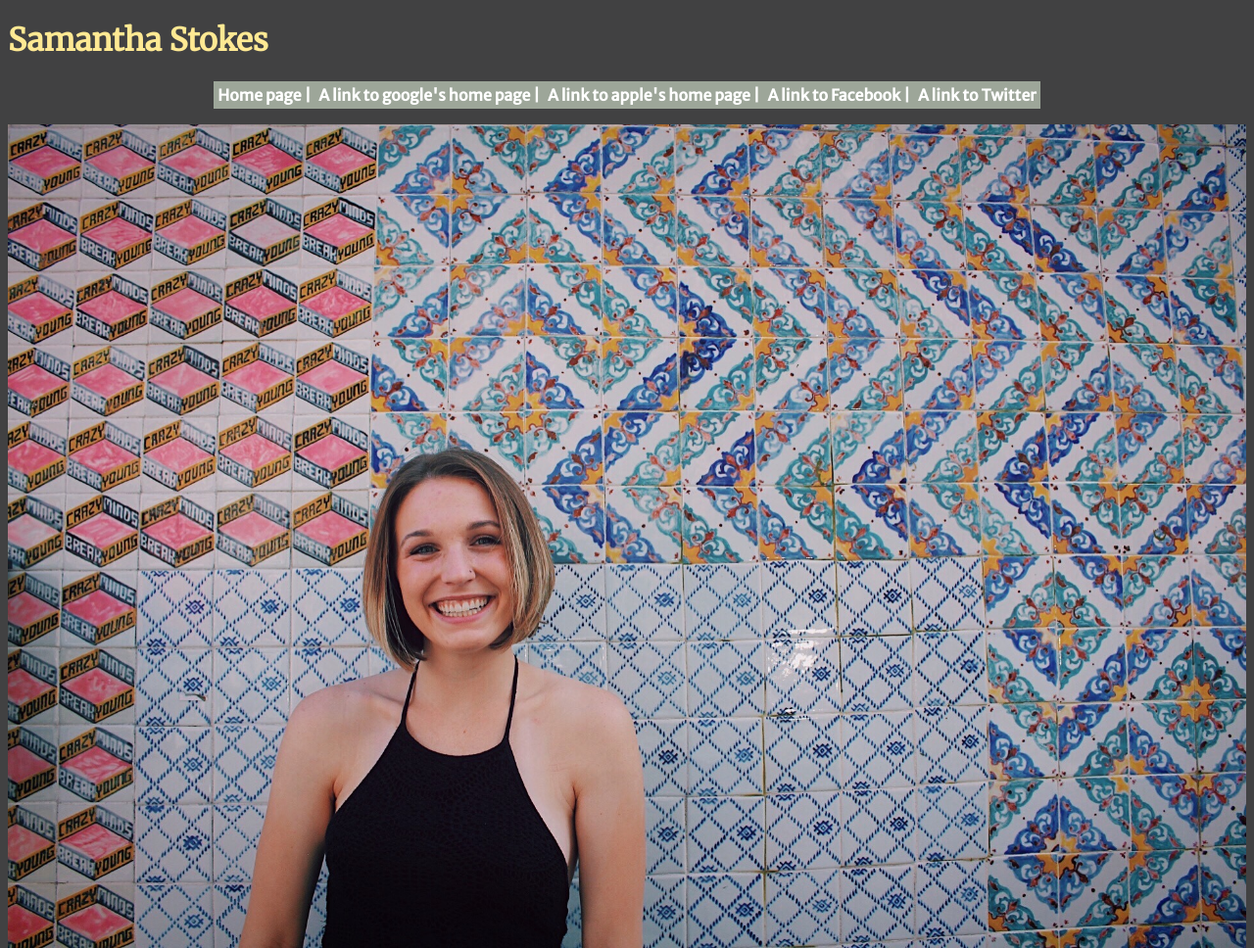
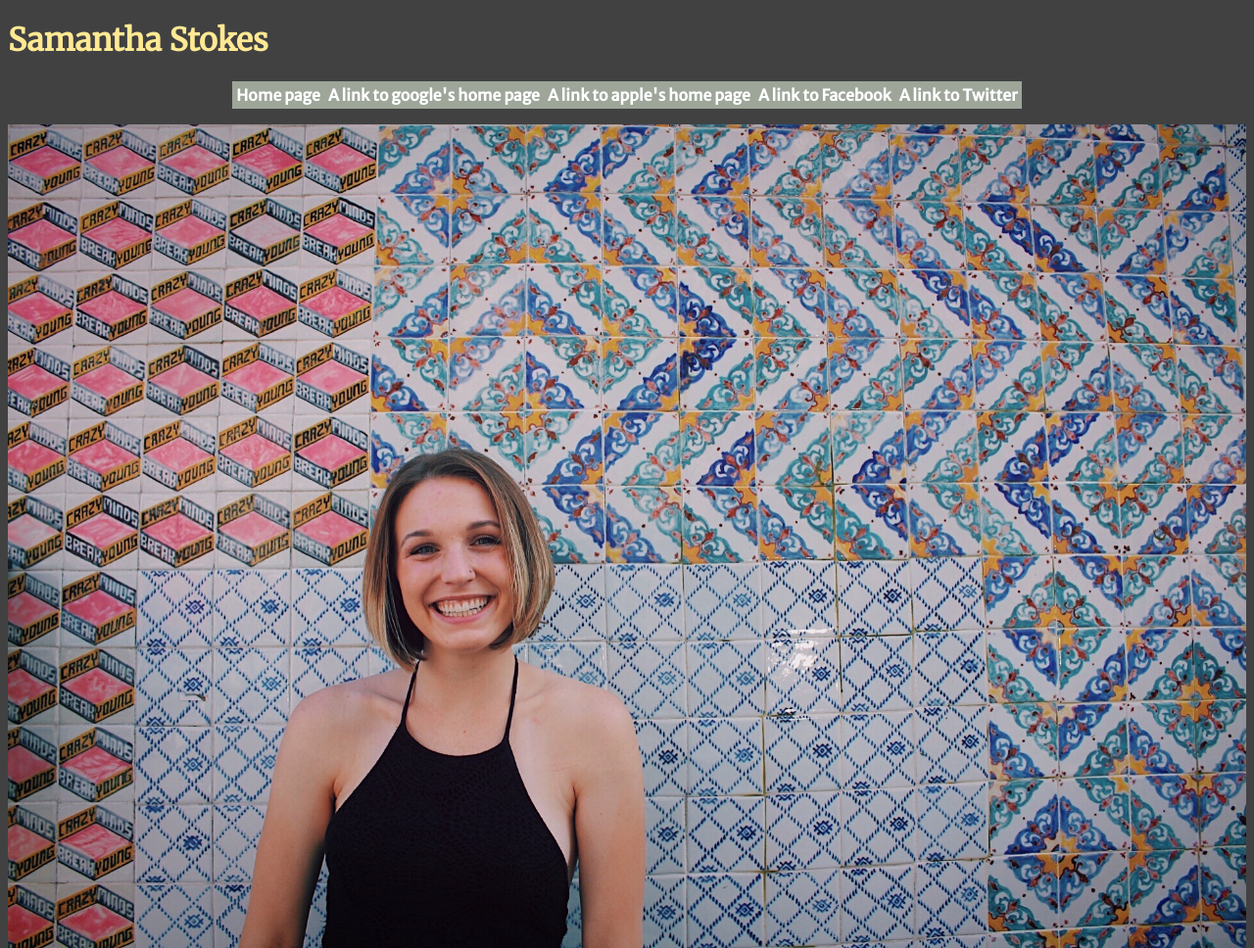
Before and after one commit to J4502-fs17/sjskw6, a plain HTML site: page index.html in a window 1280 px wide. Shown: the top 968 px of the page at 98% size. Drawn offline with Linux system fonts and the light colour scheme.

Commit message:
small edits

```diff
--- a/index.html
+++ b/index.html
@@ -17,10 +17,10 @@
     <h1>Samantha Stokes</h1>
   <div id="container">
     <ul id="nav">
-        <li><a href="index.html">Home page |</a></li>
-        <li><a href="https://www.google.com">A link to google's home page |</a></li>
-        <li><a href="https://www.apple.com">A link to apple's home page |</a></li>
-        <li><a href="https://www.facebook.com">A link to Facebook |</a></li>
+        <li><a href="index.html">Home page</a></li>
+        <li><a href="https://www.google.com">A link to google's home page</a></li>
+        <li><a href="https://www.apple.com">A link to apple's home page</a></li>
+        <li><a href="https://www.facebook.com">A link to Facebook</a></li>
         <li><a href="https://www.twitter.com">A link to Twitter</a></li>
     </ul>
 </div>
```
